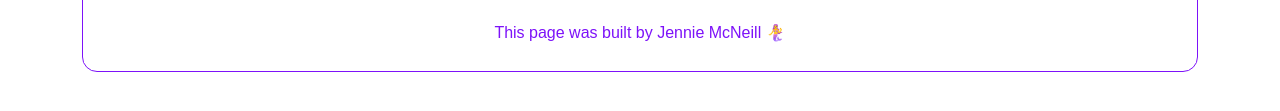
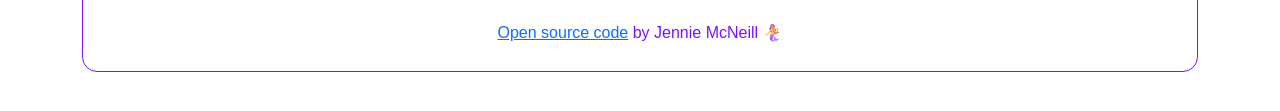
Before and after one commit to ScubaJen/weather-app-jm, a plain HTML site: page index.html in a window 1280 px wide. Shown: the part 313-424 px from the top of the page. Drawn offline with nearby package versions, Linux system fonts and the light colour scheme; no server answers.

Commit message:
Added Open Source Code link

```diff
--- a/index.html
+++ b/index.html
@@ -83,7 +83,7 @@
          </div>
          </div>
    <br>
-    <p class="footer">This page was built by Jennie McNeill 🧜‍♀️</p>
+    <p class="footer"><a href="https://github.com/ScubaJen/weather-app-jm.git">Open source code</a> by Jennie McNeill 🧜‍♀️</p>
     <script src="src/index.js"></script>
   </body>
 </html>
```
